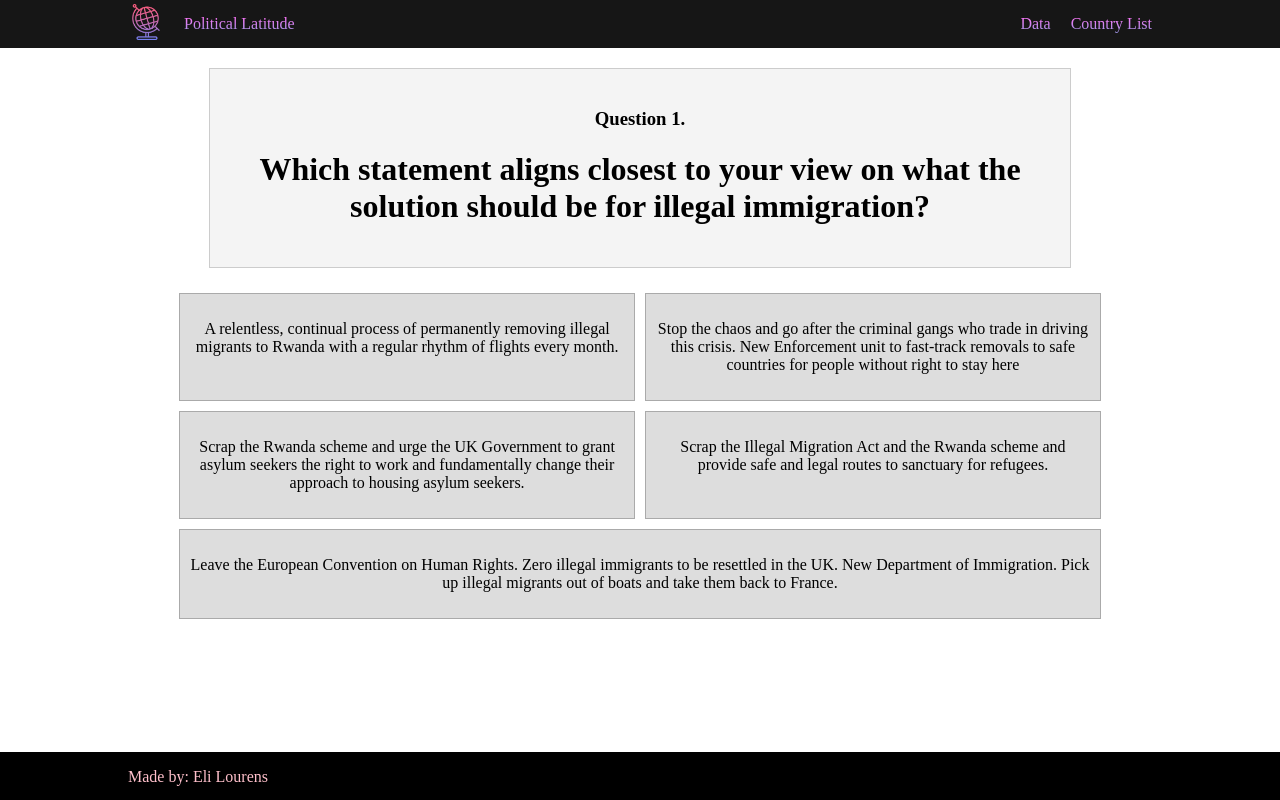
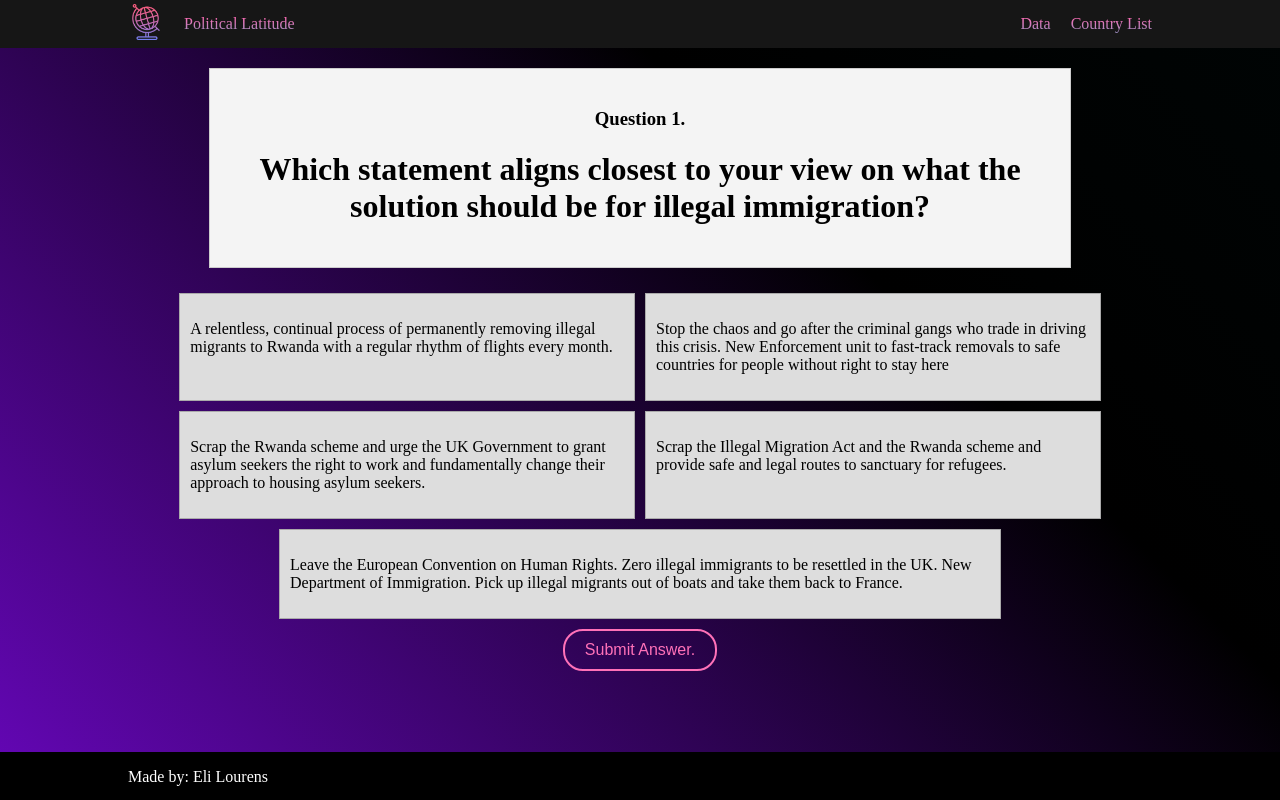
Before and after one commit to elilourens/Political-Latitude, a Nuxt app: page /ukTest in a window 1280 px wide. Built offline with nearby package versions, Linux system fonts and the light colour scheme; a web font is replaced by a local one.

Commit message:
ui changes slow ass loading

```diff
--- a/assets/styles.css
+++ b/assets/styles.css
@@ -4,28 +4,29 @@ html, body {
     margin: 0;
     padding: 0;
     font-family: "DM Serif Text", serif;
+    box-sizing: border-box;
 }
 
 .header{
     background-color: rgb(22, 22, 22);
     width: 100vw;
     height: 6vh;
+
 }
 
 .navbar{
     display: flex;
     height: 6vh;
-
-    background: linear-gradient(180deg, rgb(255, 116, 250) 35%, rgba(63,182,207,1) 100%);
+    background: linear-gradient(180deg, #FF69B4 35%, rgba(63,182,207,1) 100%);
     color: transparent;
     -webkit-background-clip: text;
     background-clip: text;
     -webkit-text-fill-color: transparent;
-
     align-items: center;
     justify-content: space-between;
     width: 80%;
     margin-left: 10%;
+
 }
 .logo-text {
   display: block; /* Ensures the text is normally visible */
@@ -33,7 +34,7 @@ html, body {
 
 @media (max-width: 600px) {
   .logo-text {
-    display: none; /* Hides the text on screens smaller than 600px wide */
+    display: none;
   }
 }
 .nav-section {
@@ -42,7 +43,7 @@ html, body {
     justify-content: center;
     align-items: center;
     column-gap: 20px;
-
+    margin-bottom: 0px;
   }
 
 .navbar img{
@@ -55,13 +56,14 @@ html, body {
 }
 
 .footerBackDrop {
-  position: absolute;
+
   left: 0;
   right: 0;
   bottom: 0;
   height: 6vh;
   background-color: #000000;
-  color: pink;
+  color: white;
+  position: fixed;
 }
 
 .footerContent {
@@ -73,11 +75,83 @@ html, body {
   margin-left: 10%;
 }
 
+.homeHeaders{
+  animation: fontColor 12s ease-in-out infinite;
+}
+
+.homeContent h1{
+  padding-top: 50px;
+  margin-top:0px;
+}
+
+.homeBackground{
+  position: absolute;
+
+  height: 100%;
+  height: 90vh;
+  width: 100%;
+  background: rgb(233,53,226);
+  background: linear-gradient(45deg, rgba(233,53,226,1) 25%, rgba(109,7,198,1) 50%, rgba(0,0,0,1) 75%, rgba(0,9,9,1) 100%);
+  background-size: 300% 300%;
+  animation: color 12s ease-in-out infinite;
+}
+
+@keyframes color {
+  0%{
+    background-position: 0 50%;
+  }
+  50%{
+    background-position: 100% 50%;
+
+
+  }
+  100%{
+    background-position: 0% 50%;
+
+  }
+}
+
+@keyframes fontColor {
+  0%{
+
+  }
+  50%{
+
+    color: white;
+
+  }
+  100%{
+
+
+  }
+}
+
+@keyframes buttonColor {
+  0%{
+    background-position: 0 50%;
+    color: white;
+    border-color: white;
+  }
+  50%{
+    background-position: 100% 50%;
+    color: #FF69B4;
+    border-color: #FF69B4;
+
+  }
+  100%{
+    background-position: 0% 50%;
+    color: white;
+    border-color: white;
+
+  }
+}
+
 
 
 .ukTestContent{
   margin-left: 10%;
   margin-right: 10%;
+
 }
 
 .container {
@@ -108,25 +182,39 @@ html, body {
 .answer-box {
   flex: 1 1 40%;
   min-width: 150px;
+  max-width: 700px;
   padding: 10px;
   background-color: #ddd;
   text-align: center;
   cursor: pointer;
   border: 1px solid #aaa;
+  text-align: left;
+}
+
+.answer-box.selected {
+  background-color: #000000;
+  color: white;
 }
 
 .pinkButton {
-  background-color: transparent; /* Transparent background */
-  color: #FF69B4;               /* Pink text color */
-  border: 2px solid #FF69B4;    /* Pink border color */
-  padding: 10px 20px;           /* Padding around the text */
-  border-radius: 20px;          /* Rounded corners */
-  font-size: 16px;              /* Font size of the text */
-  cursor: pointer;              /* Cursor appears as a pointer on hover */
-  transition: all 0.3s ease;    /* Smooth transition for hover effects */
+  animation: buttonColor 12s ease-in-out infinite;
+  background-color: transparent;
+  color: #FF69B4;
+  border: 2px solid #FF69B4;
+  padding: 10px 20px;
+  border-radius: 20px;
+  font-size: 16px;
+  cursor: pointer;
+  transition: all 0.3s ease;
 }
 
 .pinkButton:hover {
-  background-color: #FF69B4;    /* Pink background on hover */
-  color: white;                 /* White text on hover */
+  background-color: #FF69B4 !important;
+  color: white !important;
 }
+
+.submitButtonContainer {
+  margin-top: 10px;
+  display: flex;
+  justify-content: center;
+}
--- a/pages/index.vue
+++ b/pages/index.vue
@@ -1,9 +1,12 @@
 <template>
-  <div class="homebackGround">
+  <div class="homeBackground">
 
     <div class="homeContent">
-      <h1>Test Your Political Alignment Now.</h1>
-      <p>Welcome to Political Latitude.</p>
+      <div class="homeHeaders">
+        <h1>Test Your Political Alignment Now.</h1>
+        <p>Welcome to Political Latitude.</p>
+      </div>
+
 
       <nuxt-link to="/ukTest"><button class="pinkButton">Take the UK Test</button></nuxt-link>
     </div>
--- a/pages/ukTest.vue
+++ b/pages/ukTest.vue
@@ -1,5 +1,5 @@
 <template>
-    <div>
+    <div class="homeBackground">
       <div class="ukTestContent">
         <div v-if="!showTest">
           <h2>Lets get Started.</h2>
@@ -19,16 +19,19 @@
     </div>
   </div>
   <div class="answers-container">
-    <div class="answer-box" v-for="(answer, index) in questions[currentQuestionIndex].answers" :key="index" @click="selectAnswer(answer.value)">
+    <div class="answer-box" :class="{ 'selected': selectedAnswer === index }" v-for="(answer, index) in questions[currentQuestionIndex].answers" :key="index" @click="selectAnswer(index)">
       <p>{{ answer.text }}</p>
     </div>
   </div>
 </div>
-
+<div class="submitButtonContainer">
+  <button class="pinkButton">Submit Answer.</button>
+</div>
 
       </div>
     </div>
 </template>
+
 <script>
 import { getConstituencyByPostcode } from "@/services/postcodeService.js";
 import questions from '@/questions/uk2024.json';
@@ -42,6 +45,7 @@ export default{
       showTest: true,
       currentQuestionIndex: 0,
       questions: questions,
+      selectedAnswer: null,
     };
     },
     methods: {
@@ -59,6 +63,9 @@ export default{
       //save to local storage?
       this.showTest = true;
     },
+    selectAnswer(index) {
+      this.selectedAnswer = index;  // Update the selected answer on click
+    },
 
     },
 }
--- a/questions/uk2024.json
+++ b/questions/uk2024.json
@@ -45,5 +45,95 @@
         { "text": "Postpone the A27 bypass. Help with the rising cost of insurance. Bring railways into public ownership again under Great British Railways.", "value": "Labour" },
         { "text": "Make it cheaper to swap to Electric cars. Freeze rail fares prices. Electrify more of the rail network and deliver Northern Powerhouse rail. Reduce number of flights. New cycling and walking networks.", "value": "LibDem" }
       ]
+    },
+    {
+      "id": 5,
+      "question": "What statement aligns the most with your idea of how to help the education sector?",
+      "answers": [
+        { "text": "Qualified mental health professional in every primary and secondary school. Increase school and college funding per pupil.", "value": "LibDem" },
+        { "text": "Spend more money on Schools. Pay Teachers more. Stop Tuition fees. stop testing as it doesn’t do anygood, and scrap OFSTED. ", "value": "Green" },
+        { "text": "Scrap Interest on Student Loans. Universities must offer 2 year undergrad courses. Teaching British or Eurpean Imperialism must be paired with a non-European occurence for balance. Ban Transgender Ideology in schools. Tax relief of 20% on private schools. ", "value": "Reform" },
+        { "text": "Free University Tuition.", "value": "Snp" },
+        { "text": "Ban mobile Phones in school. Have transparency in teaching content related to sex education. Fund 100,000 Apprenticeships. Curb number of poor-quality university degrees.", "value": "Tory" },
+        { "text": "Recruit 6500 new expert teachers. Free breakfast clubs in all primary schools. 3000 new school-based nurseries. New 20% VAT on private school fees to fund public schools. ", "value": "Labour" }
+      ]
+    },
+    {
+      "id": 6,
+      "question": "What statement aligns the most with your beliefs on LGBT+ issues.",
+      "answers": [
+        { "text": "Make all LGBT+ hatecrimes an aggravated offence. Ban on conversion therapy. Reform gender recognition laws. ", "value": "Labour" },
+        { "text": "Defend the rights of all sexual orientations. Ban conversion therapy. Give police and prosecutors training to prevent and prosecute hatecrimes.", "value": "LibDem" },
+        { "text": "Take a stand against hatecrimes. Allow trans and non-binary people to say who they are.", "value": "Green" },
+        { "text": "Ban transgender ideology in schools.", "value": "Reform" }
+      ]
+    },
+    {
+      "id": 7,
+      "question": "What statement aligns with your views of the future of policing in the UK?",
+      "answers": [
+        { "text": "Scrap laws which stop people's right to protest. Help the public trust the police more. Pay for new courts.", "value": "Green" },
+        { "text": "Recruit 8000 more full-time police officers. Hotspot policing to cut anti-social behaviour in town centres.", "value": "Tory" },
+        { "text": "Recruit thousands of officers. Holding companies and executives profiting on knife crime to account. Visible neighbourhood policing. Introducing Respect Orders: powers to ban persistent adult offenders from town centres", "value": "Labour" },
+        { "text": "40 000 new front-line officers. Increase stop and search substantially. Prison for possessing a knife. Scrap all Diversity Equity and Inclusion roles. Stricter entry requirements.", "value": "Reform" },
+        { "text": "Restore proper community policing. Create guarantee that all burglaries will be attended by police. Tackle repeat offenders by improving rehabilitation.  ", "value": "LibDem" }
+      ]
+    },
+    {
+      "id": 8,
+      "question": "What statement aligns with your beliefs on Britains role in helping deal with the climate crises.",
+      "answers": [
+        { "text": "Have new laws giving nature its own rights. Stop sewage in our rivers and seas. New law to make the air cleaner.", "value": "Green" },
+        { "text": "Preserve the Green Belt. Tackle the nature emergency including the pollution of rivers and seas. We will make sure the country meets collective obligations to future generations.", "value": "Labour" },
+        { "text": "Protect the Green Belt from uncontrolled development. Launch seaside heritage fund to protect coastal assets. Protect the blue belt. Stopping deep sea mining. ", "value": "Tory" },
+        { "text": "End the sewage scandal banning bonuses for water bosses. Double the size of the protected wildlife area network by 2050. Plant 60 million trees a year. Enfore a new air quality agency.", "value": "LibDem" },
+        { "text": "Establish a four nations climate response group to agree climate plans across the UK. Ease animal exports to and from the EU.", "value": "Snp" },
+        { "text": "Ditch Net Zero saving £30 Billion a year.", "value": "Reform" }
+      ]
+    },
+    {
+      "id": 9,
+      "question": "What statement aligns with your vision of the UK's energy sector.",
+      "answers": [
+        { "text": "Scrap £10 Billion of renewable subsidies. Fast track licences of North Sea gas and oil. Fast track nuclear energy with small modular reactors. Scrap all Net Zero pledges saving £30 Billion per year.", "value": "Reform" },
+        { "text": "Committed to Net Zero by 2050. Annual licensing rounds for oil and gas production in the North Sea. New Gas Power stations to prevent blackouts. Treble our offshore wind capacity. Build first two carbon capture storage clusters.", "value": "Tory" },
+        { "text": "Most of our energy must come from wind by 2030. More solar power plants. More battery storage sites. Stop all drilling for oil and gas. Shut down nuclear power plants.", "value": "Green" },
+        { "text": "Invest in renewables until 90% of UK's power is from renewables. Drive a rooftop solar revolution. Free insulation for those on low-income.", "value": "LibDem" },
+        { "text": "Double onshore wind, Quadruple offshore wind and Triple solar power. Create a new publicly owned company, Great British Energy to deliver clean power by co-investing in leading tech.", "value": "Labour" },
+        { "text": "Rule out new nuclear power plants. Promote hydrogen export potential. Evidance based approach to new oil and gas licences. Need signifigant growth in renewables, storage, hydrogen and carbon capture.", "value": "Snp" }
+      ]
+    },
+    {
+      "id": 10,
+      "question": "",
+      "answers": [
+        { "text": "", "value": "" },
+        { "text": "", "value": "" },
+        { "text": "", "value": "" },
+        { "text": "", "value": "" },
+        { "text": "", "value": "" }
+      ]
+    },
+    {
+      "id": 11,
+      "question": "",
+      "answers": [
+        { "text": "", "value": "" },
+        { "text": "", "value": "" },
+        { "text": "", "value": "" },
+        { "text": "", "value": "" },
+        { "text": "", "value": "" }
+      ]
+    },
+    {
+      "id": 12,
+      "question": "",
+      "answers": [
+        { "text": "", "value": "" },
+        { "text": "", "value": "" },
+        { "text": "", "value": "" },
+        { "text": "", "value": "" },
+        { "text": "", "value": "" }
+      ]
     }
   ]
```
